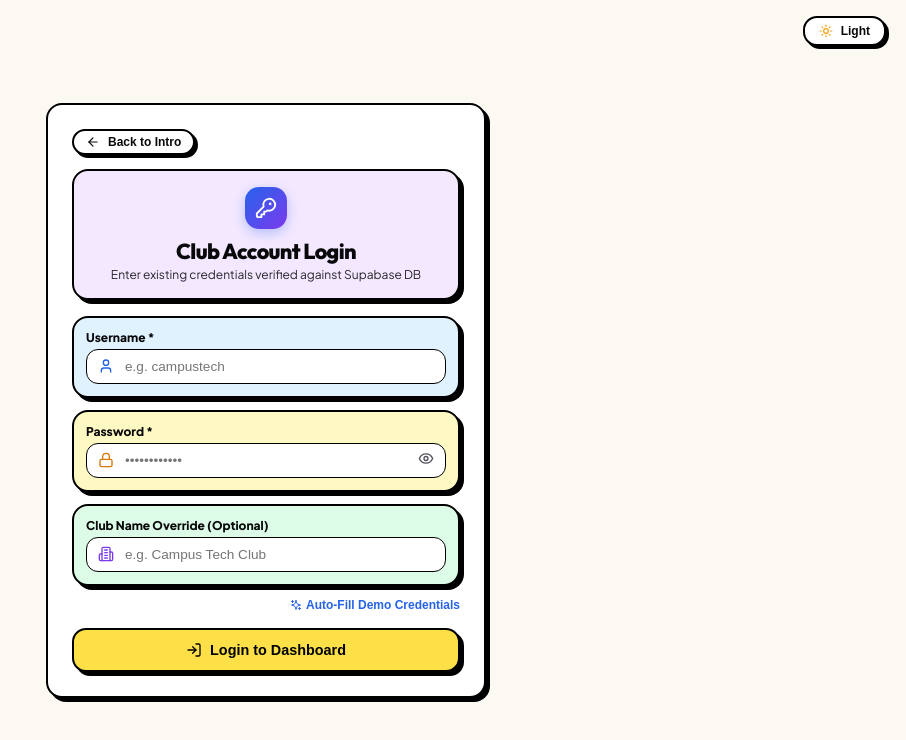
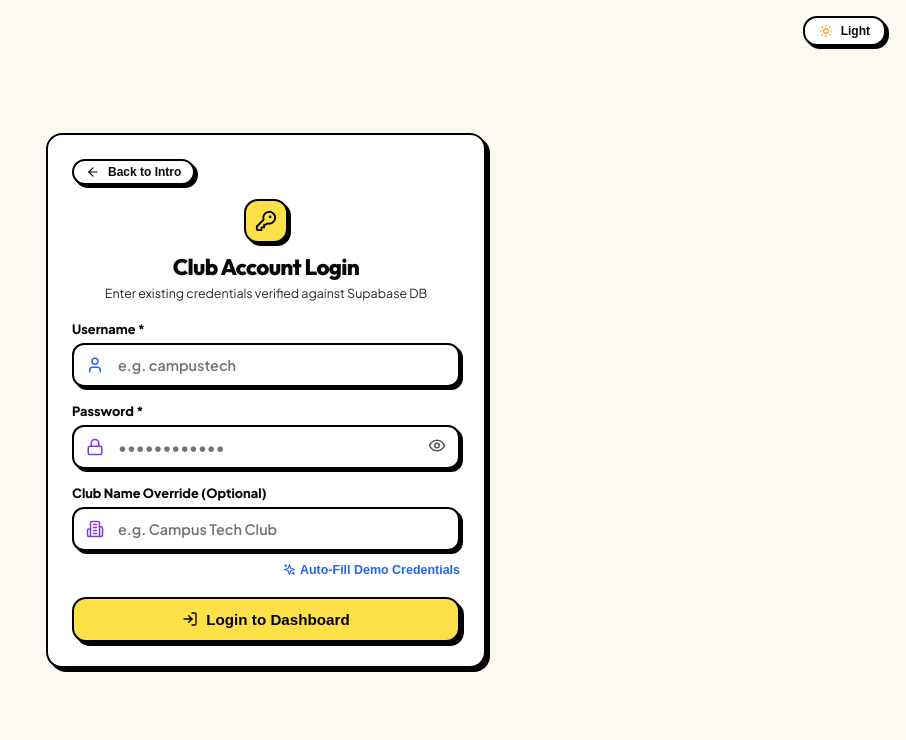
Before and after one commit to Kshoarya/VinhackProject, a React (Vite) app in the folder app/ui/: page / in a window 1280 px wide. Both pictures are taken after a click on the button "Club Login". Shown: the top 740 px of the page, without its empty margins (374-1280 px from the left). Built offline with nearby package versions, Linux system fonts and the light colour scheme; the HTML template or start-up script is replaced by a standard one.

Commit message:
feat(ui): remove inner boxes on login page and rename app to SocialFlow_Club

```diff
--- a/app/ui/src/components/IntroLanding.jsx
+++ b/app/ui/src/components/IntroLanding.jsx
@@ -28,7 +28,7 @@ export default function IntroLanding({ onGoToLogin, onGoToSignup }) {
           <Sparkles size={13} /> Vinhack 20-Hour Hackathon
         </span>
         <h1 style={{ fontSize: '2.5rem', fontWeight: 900, color: 'var(--text-main)', marginBottom: '12px', lineHeight: 1.1 }}>
-          CampusSync AI Engine
+          SocialFlow_Club AI Engine
         </h1>
         <p style={{ color: 'var(--text-sub)', fontSize: '0.98rem', fontWeight: 700, maxWidth: '740px', margin: '0 auto 26px', lineHeight: 1.6 }}>
           Autonomous Event Social Marketing Engine for Campus Clubs. Convert poster images into multi-platform campaigns for Instagram and LinkedIn automatically.
--- a/app/ui/src/components/LeftSidebar.jsx
+++ b/app/ui/src/components/LeftSidebar.jsx
@@ -30,7 +30,7 @@ export default function LeftSidebar({ activeTab, setActiveTab, theme, toggleThem
             <Zap size={20} />
           </div>
           <div>
-            <h3 style={{ fontSize: '1.15rem', fontWeight: 800, color: 'var(--text-main)', margin: 0 }}>CampusSync</h3>
+            <h3 style={{ fontSize: '1.1rem', fontWeight: 900, color: 'var(--text-main)', margin: 0, letterSpacing: '-0.02em' }}>SocialFlow_Club</h3>
             <span style={{ fontSize: '0.65rem', color: 'var(--text-muted)', fontWeight: 800, letterSpacing: '0.05em' }}>AI ENGINE</span>
           </div>
         </div>
--- a/app/ui/src/components/Login.jsx
+++ b/app/ui/src/components/Login.jsx
@@ -71,158 +71,129 @@ export default function Login({ initialMode = 'login', onLoginSuccess, onBackToI
           <ArrowLeft size={14} /> Back to Intro
         </button>
 
-        {/* Title Block in Curved Purple Card */}
-        <div className="curved-card curved-card-purple" style={{ textAlign: 'center', padding: '16px', marginBottom: '16px' }}>
+        {/* Title Block (Clean layout inside main card, no inner box) */}
+        <div style={{ textAlign: 'center', marginBottom: '20px' }}>
           <div style={{
-            width: '42px',
-            height: '42px',
+            width: '44px',
+            height: '44px',
             borderRadius: '14px',
-            background: 'linear-gradient(135deg, var(--accent-blue), var(--accent-purple))',
+            background: 'var(--pop-tab-yellow)',
+            border: '2px solid var(--border-pop)',
+            boxShadow: 'var(--shadow-pop-sm)',
             display: 'flex',
             alignItems: 'center',
             justifyContent: 'center',
-            margin: '0 auto 8px',
-            boxShadow: '0 4px 12px rgba(37, 99, 235, 0.3)'
+            margin: '0 auto 10px',
+            color: '#000000'
           }}>
-            <KeyRound size={22} color="#ffffff" />
+            <KeyRound size={22} />
           </div>
 
-          <h2 style={{ fontSize: '1.35rem', fontWeight: 800, color: 'var(--text-main)', margin: 0 }}>
+          <h2 style={{ fontSize: '1.4rem', fontWeight: 800, color: 'var(--text-main)', margin: 0 }}>
             {authMode === 'login' ? 'Club Account Login' : 'Register New Club Account'}
           </h2>
-          <p style={{ color: 'var(--text-sub)', fontSize: '0.75rem', marginTop: '2px' }}>
+          <p style={{ color: 'var(--text-sub)', fontSize: '0.78rem', marginTop: '4px' }}>
             {authMode === 'login' ? 'Enter existing credentials verified against Supabase DB' : 'Create & store new club credentials in Supabase DB'}
           </p>
         </div>
 
         {errorMsg && (
-          <div className="curved-card curved-card-coral" style={{ padding: '10px 14px', fontSize: '0.8rem', marginBottom: '14px', textAlign: 'center', color: '#e11d48', fontWeight: 700 }}>
+          <div style={{ padding: '10px 14px', fontSize: '0.8rem', marginBottom: '16px', textAlign: 'center', color: '#ef4444', background: 'rgba(239, 68, 68, 0.1)', borderRadius: '12px', border: '1px solid rgba(239, 68, 68, 0.3)', fontWeight: 700 }}>
             {errorMsg}
           </div>
         )}
 
-        <form onSubmit={handleSubmit} style={{ display: 'flex', flexDirection: 'column', gap: '12px' }}>
+        <form onSubmit={handleSubmit} style={{ display: 'flex', flexDirection: 'column', gap: '16px' }}>
           {authMode === 'signup' && (
-            <div className="curved-card curved-card-emerald" style={{ padding: '12px' }}>
-              <label style={{ display: 'block', fontSize: '0.75rem', fontWeight: 800, marginBottom: '4px', color: 'var(--text-main)' }}>
+            <div>
+              <label style={{ display: 'block', fontSize: '0.8rem', fontWeight: 800, marginBottom: '6px', color: 'var(--text-main)' }}>
                 Official Club Name *
               </label>
               <div style={{ position: 'relative' }}>
-                <Building2 size={16} color="var(--accent-purple)" style={{ position: 'absolute', left: '12px', top: '50%', transform: 'translateY(-50%)' }} />
+                <Building2 size={18} color="var(--accent-purple)" style={{ position: 'absolute', left: '14px', top: '50%', transform: 'translateY(-50%)', zIndex: 5 }} />
                 <input
                   type="text"
+                  className="custom-input"
                   value={clubName}
                   onChange={(e) => setClubName(e.target.value)}
                   placeholder="e.g. Campus Tech Club"
-                  style={{
-                    width: '100%',
-                    background: 'var(--card-white)',
-                    color: 'var(--text-main)',
-                    border: '1px solid var(--border-subtle)',
-                    borderRadius: '12px',
-                    padding: '9px 12px 9px 38px',
-                    fontSize: '0.85rem',
-                    outline: 'none'
-                  }}
+                  style={{ paddingLeft: '44px', fontSize: '0.9rem', height: '44px' }}
                 />
               </div>
             </div>
           )}
 
-          <div className="curved-card curved-card-blue" style={{ padding: '12px' }}>
-            <label style={{ display: 'block', fontSize: '0.75rem', fontWeight: 800, marginBottom: '4px', color: 'var(--text-main)' }}>
+          <div>
+            <label style={{ display: 'block', fontSize: '0.8rem', fontWeight: 800, marginBottom: '6px', color: 'var(--text-main)' }}>
               Username *
             </label>
             <div style={{ position: 'relative' }}>
-              <User size={16} color="var(--accent-blue)" style={{ position: 'absolute', left: '12px', top: '50%', transform: 'translateY(-50%)' }} />
+              <User size={18} color="var(--accent-blue)" style={{ position: 'absolute', left: '14px', top: '50%', transform: 'translateY(-50%)', zIndex: 5 }} />
               <input
                 type="text"
+                className="custom-input"
                 value={username}
                 onChange={(e) => setUsername(e.target.value)}
                 placeholder="e.g. campustech"
-                style={{
-                  width: '100%',
-                  background: 'var(--card-white)',
-                  color: 'var(--text-main)',
-                  border: '1px solid var(--border-subtle)',
-                  borderRadius: '12px',
-                  padding: '9px 12px 9px 38px',
-                  fontSize: '0.85rem',
-                  outline: 'none'
-                }}
+                style={{ paddingLeft: '44px', fontSize: '0.9rem', height: '44px' }}
               />
             </div>
           </div>
 
-          <div className="curved-card curved-card-amber" style={{ padding: '12px' }}>
-            <label style={{ display: 'block', fontSize: '0.75rem', fontWeight: 800, marginBottom: '4px', color: 'var(--text-main)' }}>
+          <div>
+            <label style={{ display: 'block', fontSize: '0.8rem', fontWeight: 800, marginBottom: '6px', color: 'var(--text-main)' }}>
               Password *
             </label>
             <div style={{ position: 'relative' }}>
-              <Lock size={16} color="#d97706" style={{ position: 'absolute', left: '12px', top: '50%', transform: 'translateY(-50%)' }} />
+              <Lock size={18} color="var(--accent-purple)" style={{ position: 'absolute', left: '14px', top: '50%', transform: 'translateY(-50%)', zIndex: 5 }} />
               <input
                 type={showPassword ? "text" : "password"}
+                className="custom-input"
                 value={password}
                 onChange={(e) => setPassword(e.target.value)}
                 placeholder="••••••••••••"
-                style={{
-                  width: '100%',
-                  background: 'var(--card-white)',
-                  color: 'var(--text-main)',
-                  border: '1px solid var(--border-subtle)',
-                  borderRadius: '12px',
-                  padding: '9px 38px 9px 38px',
-                  fontSize: '0.85rem',
-                  outline: 'none'
-                }}
+                style={{ paddingLeft: '44px', paddingRight: '44px', fontSize: '0.9rem', height: '44px' }}
               />
               <button
                 type="button"
                 onClick={() => setShowPassword(!showPassword)}
                 style={{
                   position: 'absolute',
-                  right: '12px',
+                  right: '14px',
                   top: '50%',
                   transform: 'translateY(-50%)',
                   background: 'transparent',
                   border: 'none',
                   color: 'var(--text-muted)',
-                  cursor: 'pointer'
+                  cursor: 'pointer',
+                  zIndex: 5
                 }}
               >
-                {showPassword ? <EyeOff size={16} /> : <Eye size={16} />}
+                {showPassword ? <EyeOff size={18} /> : <Eye size={18} />}
               </button>
             </div>
           </div>
 
           {authMode === 'login' && (
-            <div className="curved-card curved-card-emerald" style={{ padding: '12px' }}>
-              <label style={{ display: 'block', fontSize: '0.75rem', fontWeight: 800, marginBottom: '4px', color: 'var(--text-main)' }}>
+            <div>
+              <label style={{ display: 'block', fontSize: '0.8rem', fontWeight: 800, marginBottom: '6px', color: 'var(--text-main)' }}>
                 Club Name Override (Optional)
               </label>
               <div style={{ position: 'relative' }}>
-                <Building2 size={16} color="var(--accent-purple)" style={{ position: 'absolute', left: '12px', top: '50%', transform: 'translateY(-50%)' }} />
+                <Building2 size={18} color="var(--accent-purple)" style={{ position: 'absolute', left: '14px', top: '50%', transform: 'translateY(-50%)', zIndex: 5 }} />
                 <input
                   type="text"
+                  className="custom-input"
                   value={clubName}
                   onChange={(e) => setClubName(e.target.value)}
                   placeholder="e.g. Campus Tech Club"
-                  style={{
-                    width: '100%',
-                    background: 'var(--card-white)',
-                    color: 'var(--text-main)',
-                    border: '1px solid var(--border-subtle)',
-                    borderRadius: '12px',
-                    padding: '9px 12px 9px 38px',
-                    fontSize: '0.85rem',
-                    outline: 'none'
-                  }}
+                  style={{ paddingLeft: '44px', fontSize: '0.9rem', height: '44px' }}
                 />
               </div>
             </div>
           )}
 
-          <div style={{ display: 'flex', justifyContent: 'flex-end' }}>
+          <div style={{ display: 'flex', justifyContent: 'flex-end', marginTop: '-4px' }}>
             <button
               type="button"
               onClick={fillDemoCredentials}
@@ -230,7 +201,7 @@ export default function Login({ initialMode = 'login', onLoginSuccess, onBackToI
                 background: 'transparent',
                 border: 'none',
                 color: 'var(--accent-blue)',
-                fontSize: '0.75rem',
+                fontSize: '0.78rem',
                 fontWeight: 700,
                 cursor: 'pointer',
                 display: 'flex',
@@ -238,7 +209,7 @@ export default function Login({ initialMode = 'login', onLoginSuccess, onBackToI
                 gap: '4px'
               }}
             >
-              <Sparkles size={12} /> Auto-Fill Demo Credentials
+              <Sparkles size={13} /> Auto-Fill Demo Credentials
             </button>
           </div>
 
@@ -246,7 +217,7 @@ export default function Login({ initialMode = 'login', onLoginSuccess, onBackToI
             type="submit"
             className="btn-primary-pill"
             disabled={isLoading}
-            style={{ width: '100%', justifyContent: 'center', padding: '12px', fontSize: '0.9rem', marginTop: '4px' }}
+            style={{ width: '100%', justifyContent: 'center', padding: '12px', fontSize: '0.95rem', marginTop: '4px' }}
           >
             {authMode === 'login' ? <LogIn size={16} /> : <UserPlus size={16} />}
             {isLoading ? "Authenticating..." : authMode === 'login' ? "Login to Dashboard" : "Register & Save Account"}
```
